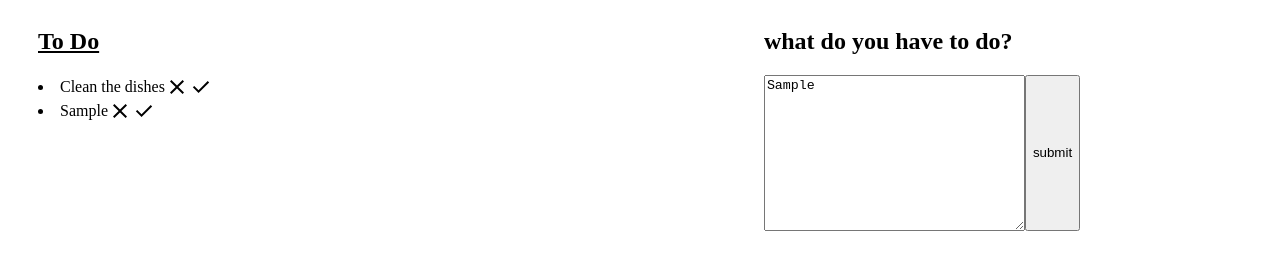
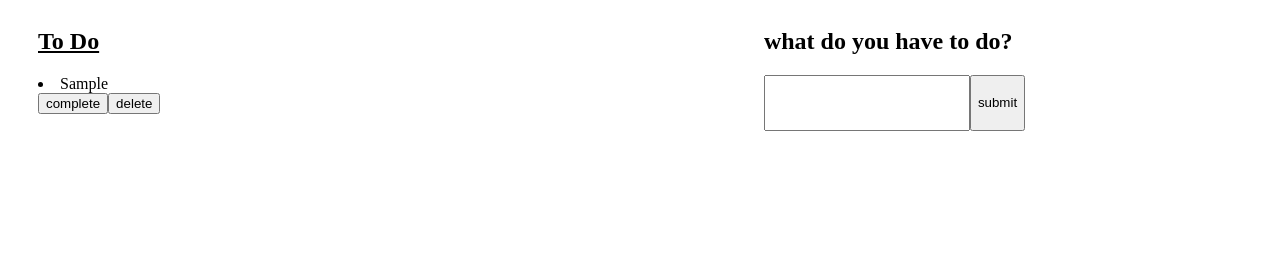
Before and after one commit to Peavy101/ToDo, a plain HTML site: page index.html in a window 1280 px wide. Both pictures are taken after typing "Sample" into the empty fields and a click on the button "submit". Drawn offline with Linux system fonts and the light colour scheme.

Commit message:
To Do Funcionality!
Figuring out how to properly create elements with the help of Clark!

```diff
--- a/index.html
+++ b/index.html
@@ -7,13 +7,13 @@
     <title>To Do List</title>
 </head>
 <body>
-    <aside id="aside">
+    <aside id="toDoList">
         <h1><u>To Do</u></h1>
-        <div class="task">
+        <!-- <div class="task">
             <li id="taskText">Clean the dishes</li>
             <svg xmlns="http://www.w3.org/2000/svg" height="24" viewBox="0 -960 960 960" width="24" class="x"><path d="m256-200-56-56 224-224-224-224 56-56 224 224 224-224 56 56-224 224 224 224-56 56-224-224-224 224Z"/></svg>
             <svg xmlns="http://www.w3.org/2000/svg" height="24" viewBox="0 -960 960 960" width="24" class="check"><path d="M382-240 154-468l57-57 171 171 367-367 57 57-424 424Z"/></svg>
-        </div>
+        </div> -->
     </aside>
     <main>
         <div class="mainTop">
@@ -21,7 +21,7 @@
         </div>
         <div class="mainBottom">
             <textarea name="newTask" id="newTask" cols="30" rows="10"></textarea>
-            <button type="submit" id="submitButton">submit</button>
+            <button type="submit" id="createTask">submit</button>
         </div>
     </main>
     <script src="main.js"></script>
--- a/main.js
+++ b/main.js
@@ -1,56 +1,38 @@
-const form = document.getElementById('newTask');
-const formButton = document.querySelector('#submitButton');
-var xButton = document.querySelectorAll('.x');
-var checkButton = document.querySelectorAll('.check');
+const createTaskButton = document.getElementById("createTask")
+const toDoList = document.getElementById("toDoList")
 
-formButton.addEventListener('click', function() {
-    const userInput = document.getElementById('newTask').value;
-    const aside = document.getElementById('aside');
-    console.log(userInput);
+createTaskButton.addEventListener('click', () => {
+  const taskName = document.getElementById("newTask").value;
+  const todo_id = Math.random(1000)/toString(36).substring(7);
+  document.getElementById('newTask').value=null;
 
-    var divElement = document.createElement('div');
-    divElement.classList.add('task');
+  console.log(taskName)
 
-    // Create the li element and set its text content
-    var liElement = document.createElement('li');
-    liElement.setAttribute('id', 'taskText');
-    liElement.textContent = userInput;
+  const toDoWrapper = document.createElement("div");
+  toDoWrapper.setAttribute('id', todo_id);
 
-    // Create the two SVG elements
-    var svg1 = document.createElementNS('http://www.w3.org/2000/svg', 'svg');
-    svg1.setAttribute('xmlns', 'http://www.w3.org/2000/svg');
-    svg1.setAttribute('height', '24');
-    svg1.setAttribute('viewBox', '0 -960 960 960');
-    svg1.setAttribute('width', '24');
-    svg1.classList.add('x');
-    var path1 = document.createElementNS('http://www.w3.org/2000/svg', 'path');
-    path1.setAttribute('d', 'm256-200-56-56 224-224-224-224 56-56 224 224 224-224 56 56-224 224 224 224-56 56-224-224-224 224Z');
-    svg1.appendChild(path1);
+  const listElement = document.createElement("li");
+  listElement.innerText = taskName;
 
-    var svg2 = document.createElementNS('http://www.w3.org/2000/svg', 'svg');
-    svg2.setAttribute('xmlns', 'http://www.w3.org/2000/svg');
-    svg2.setAttribute('height', '24');
-    svg2.setAttribute('viewBox', '0 -960 960 960');
-    svg2.setAttribute('width', '24');
-    svg2.classList.add('check');
-    var path2 = document.createElementNS('http://www.w3.org/2000/svg', 'path');
-    path2.setAttribute('d', 'M382-240 154-468l57-57 171 171 367-367 57 57-424 424Z');
-    svg2.appendChild(path2);
+  const checkButton = document.createElement("button");
+  checkButton.innerText = "complete";
+  checkButton.setAttribute('id', todo_id + "-check");
+  checkButton.addEventListener('click', () => {
+    if (toDoWrapper.style.textDecoration === "line-through") {
+      toDoWrapper.style.textDecoration = "none";
+    }
+    else toDoWrapper.style.textDecoration = "line-through";
+  })
 
-    // Append the elements to the div
-    divElement.appendChild(liElement);
-    divElement.appendChild(svg1);
-    divElement.appendChild(svg2);
+  const deleteButton = document.createElement("button");
+  deleteButton.innerText = "delete";
+  deleteButton.setAttribute('id', todo_id + "-delete")
+  deleteButton.addEventListener('click', () => {
+    toDoWrapper.remove();
+  })
 
-    // Append the created div to the body (or any other parent element)
-    aside.appendChild(divElement);
+  toDoWrapper.appendChild(listElement);
+  toDoWrapper.appendChild(checkButton);
+  toDoWrapper.appendChild(deleteButton);
+  toDoList.appendChild(toDoWrapper);
 })
-
-xButton.forEach(function(xButton) {
-    xButton.addEventListener('click', function() {
-      // Perform actions when the SVG element is clicked
-      // For example, you can change its color, hide/show it, or trigger any function
-      console.log('SVG element with class "mySVGClass" clicked!');
-      // Add your actions here
-    });
-  });
--- a/style.css
+++ b/style.css
@@ -39,3 +39,9 @@ main {
     opacity: 50%;
     cursor: pointer;
 }
+
+textarea {
+    width: 200px;
+    height: 50px;
+    resize: none;
+}
```
